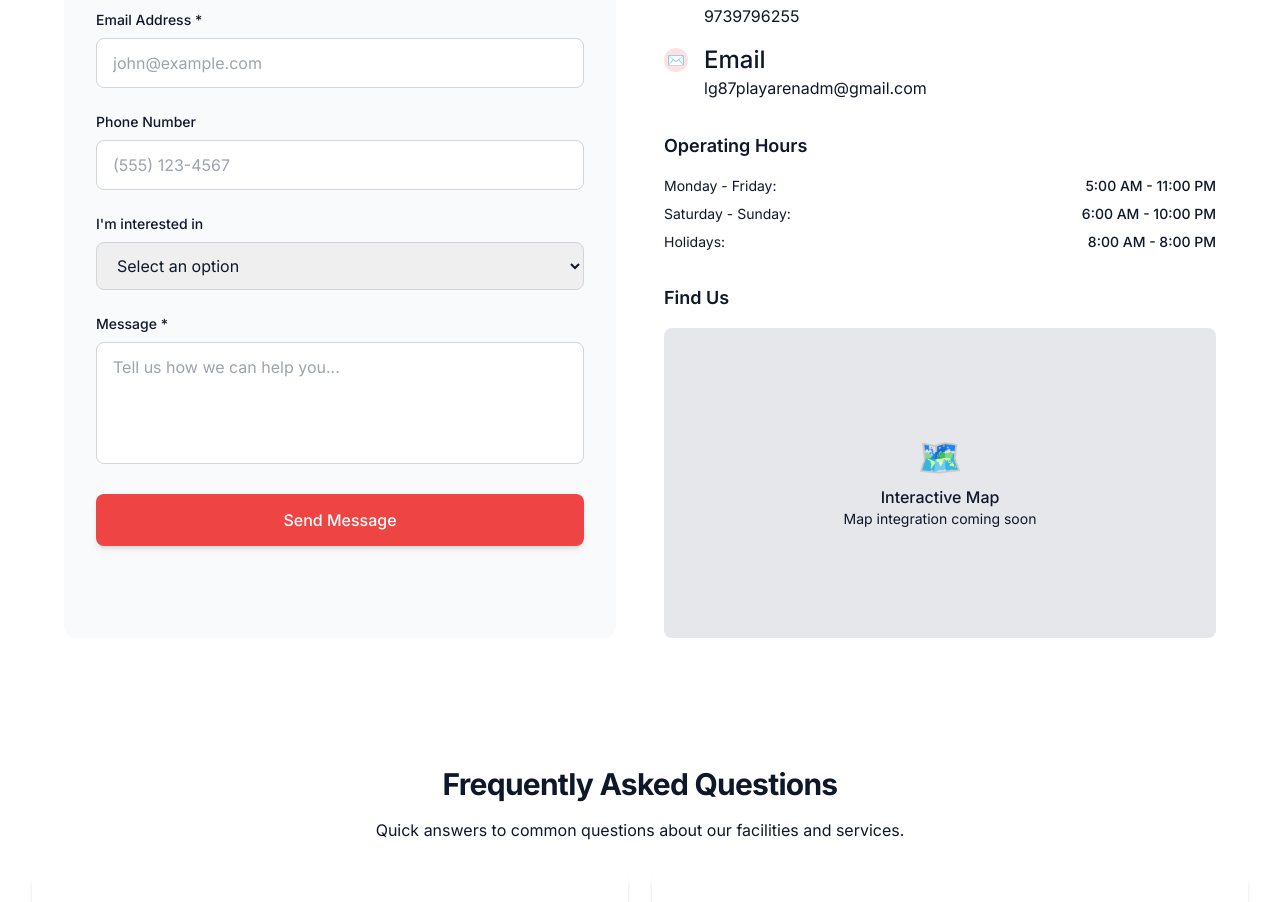
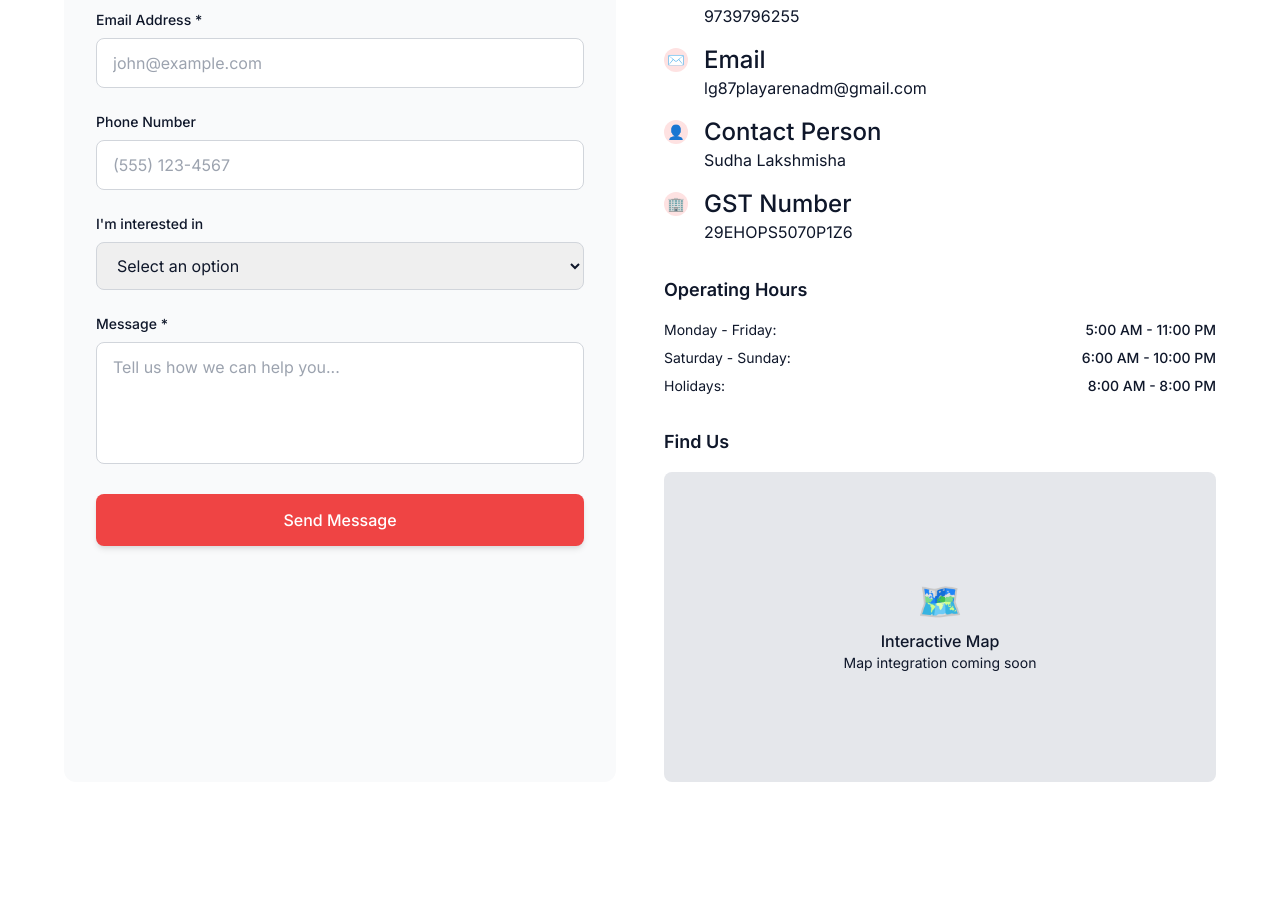
Before and after one commit to Chirag4452/lgarena-lp, a React (Vite) app: page /contact in a window 1280 px wide. Shown: the part 973-1875 px from the top of the page. Built offline with nearby package versions, Linux system fonts and the light colour scheme.

Commit message:
contact details

```diff
--- a/src/components/ContactLocation.jsx
+++ b/src/components/ContactLocation.jsx
@@ -175,6 +175,26 @@ const ContactLocation = () => {
                     <p className="text-secondary-600">{contact_info.email}</p>
                   </div>
                 </div>
+
+                <div className="flex items-start space-x-4">
+                  <div className="w-6 h-6 bg-primary-100 rounded-full flex items-center justify-center mt-1">
+                    <span className="text-primary-600 text-sm">👤</span>
+                  </div>
+                  <div>
+                    <h4 className="font-medium text-secondary-800">Contact Person</h4>
+                    <p className="text-secondary-600">Sudha Lakshmisha</p>
+                  </div>
+                </div>
+
+                <div className="flex items-start space-x-4">
+                  <div className="w-6 h-6 bg-primary-100 rounded-full flex items-center justify-center mt-1">
+                    <span className="text-primary-600 text-sm">🏢</span>
+                  </div>
+                  <div>
+                    <h4 className="font-medium text-secondary-800">GST Number</h4>
+                    <p className="text-secondary-600">29EHOPS5070P1Z6</p>
+                  </div>
+                </div>
               </div>
             </div>
 
```
